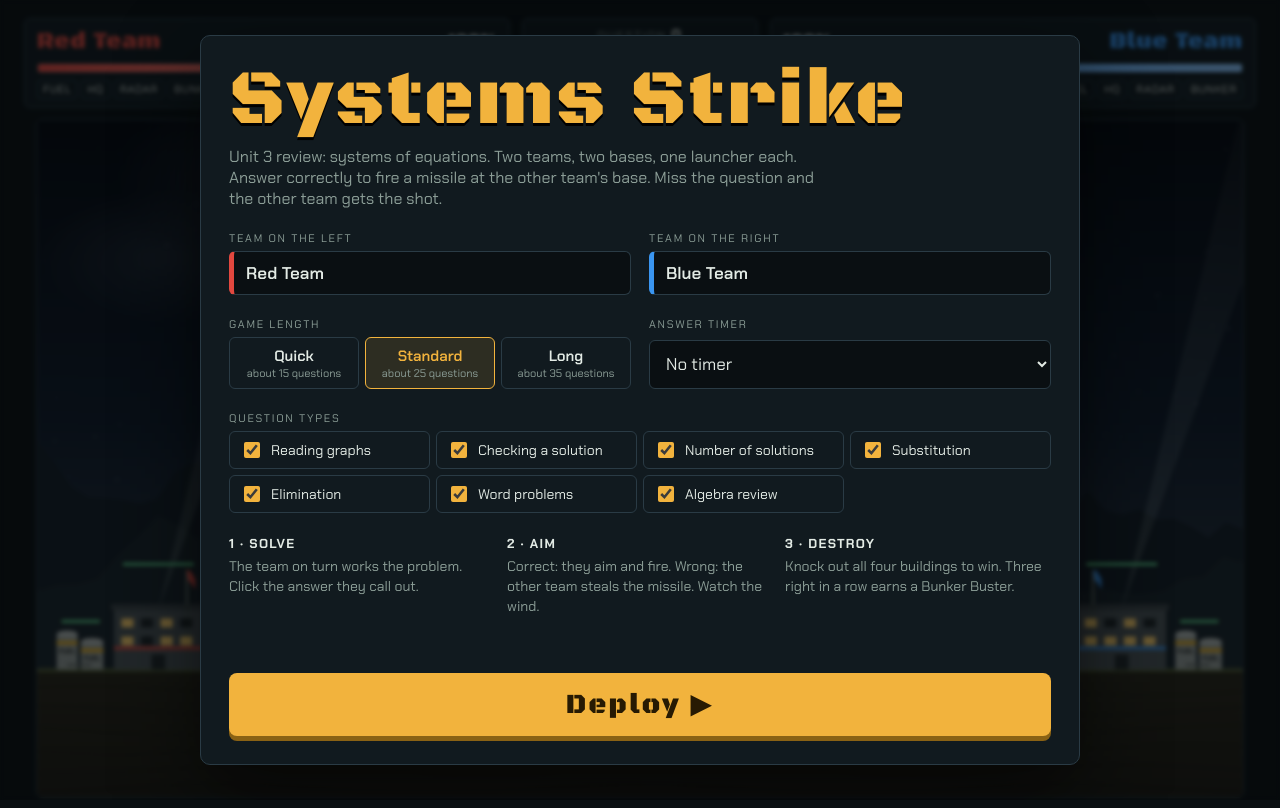
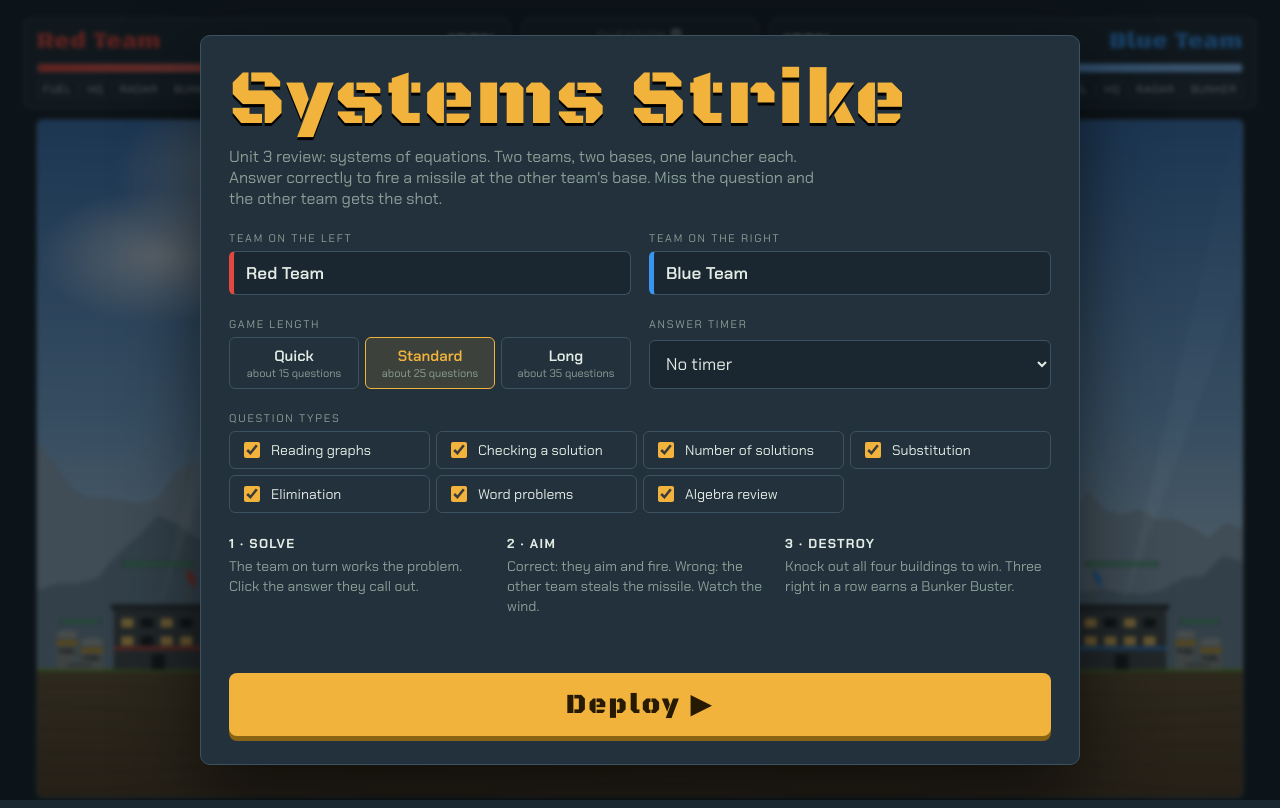
Before and after one commit to dgarvey-lang/Intermediate-Unit-3-Review-Game, a plain HTML site: page index.html in a window 1280 px wide. Drawn offline with Linux system fonts and the light colour scheme; animation ran at ten frames a second; a web font is replaced by a local one.

Commit message:
Brighten the battlefield to a daytime scene
Co-Authored-By: Claude Opus 5.5 <noreply@anthropic.com>
Claude-Session: https://claude.ai/code/session_01G57LkRMuVCdxCLE9ZcP3Hc

```diff
--- a/index.html
+++ b/index.html
@@ -11,7 +11,7 @@
 <style>
 /* Layout: night-ops command console. HUD strip on top, 16:9 battlefield below, a paper "briefing card" floats over it for each question. Single dark look by design. */
 :root{
-  --night:#0a0f12; --panel:#111a1f; --panel-2:#172229; --line:#2a3b45; --text:#e3ebe5; --muted:#8c9e97;
+  --night:#1b2730; --panel:#22313b; --panel-2:#2a3a45; --line:#3d5260; --text:#e3ebe5; --muted:#8c9e97;
   --amber:#f2b33d; --amber-ink:#271a03;
   --paper:#eef0e5; --paper-2:#e2e6d7; --ink:#1b231f; --ink-soft:#56625b; --grid:#d2d8c8; --axis:#6f7a72;
   --good:#2fa86d; --bad:#d9463e;
@@ -884,30 +884,30 @@ function draw(){
   const sk=reduced?0:shake;
   ctx.setTransform(scale,0,0,scale,rnd(-sk,sk)*scale,rnd(-sk,sk)*scale);
   // sky
-  let g=ctx.createLinearGradient(0,0,0,H);g.addColorStop(0,'#05080f');g.addColorStop(.45,'#101b2a');g.addColorStop(.75,'#2a3340');g.addColorStop(1,'#3b3a36');
+  let g=ctx.createLinearGradient(0,0,0,H);g.addColorStop(0,'#3f78b8');g.addColorStop(.45,'#7fb0dc');g.addColorStop(.75,'#c7dbe6');g.addColorStop(1,'#efd9b0');
   ctx.fillStyle=g;ctx.fillRect(-40,-40,W+80,H+80);
-  for(const s of stars){ctx.globalAlpha=.35+.35*Math.sin(tNow*1.3+s.p);ctx.fillStyle='#e8eef5';ctx.fillRect(s.x,s.y,s.r,s.r)}
+  for(const s of stars){ctx.globalAlpha=0;ctx.fillStyle='#e8eef5';ctx.fillRect(s.x,s.y,s.r,s.r)}
   ctx.globalAlpha=1;
   // moon
-  g=ctx.createRadialGradient(1250,130,10,1250,130,140);g.addColorStop(0,'rgba(230,236,220,.35)');g.addColorStop(1,'rgba(230,236,220,0)');ctx.fillStyle=g;ctx.fillRect(1100,0,300,300);
-  ctx.fillStyle='#e9ecdf';ctx.beginPath();ctx.arc(1250,130,30,0,7);ctx.fill();ctx.fillStyle='rgba(160,165,150,.35)';ctx.beginPath();ctx.arc(1240,122,7,0,7);ctx.arc(1262,140,5,0,7);ctx.arc(1254,118,3.5,0,7);ctx.fill();
+  g=ctx.createRadialGradient(1250,130,10,1250,130,140);g.addColorStop(0,'rgba(255,240,200,.55)');g.addColorStop(1,'rgba(255,240,200,0)');ctx.fillStyle=g;ctx.fillRect(1100,0,300,300);
+  ctx.fillStyle='#fff6d8';ctx.beginPath();ctx.arc(1250,130,30,0,7);ctx.fill();ctx.fillStyle='rgba(0,0,0,0)';ctx.beginPath();ctx.arc(1240,122,7,0,7);ctx.arc(1262,140,5,0,7);ctx.arc(1254,118,3.5,0,7);ctx.fill();
   // clouds
-  for(const c of clouds){ctx.save();ctx.translate(c.x,c.y);ctx.scale(c.s,c.s*.55);g=ctx.createRadialGradient(0,0,10,0,0,140);g.addColorStop(0,'rgba(120,135,150,.16)');g.addColorStop(1,'rgba(120,135,150,0)');ctx.fillStyle=g;ctx.beginPath();ctx.arc(0,0,140,0,7);ctx.fill();ctx.restore()}
+  for(const c of clouds){ctx.save();ctx.translate(c.x,c.y);ctx.scale(c.s,c.s*.55);g=ctx.createRadialGradient(0,0,10,0,0,140);g.addColorStop(0,'rgba(255,255,255,.7)');g.addColorStop(1,'rgba(255,255,255,0)');ctx.fillStyle=g;ctx.beginPath();ctx.arc(0,0,140,0,7);ctx.fill();ctx.restore()}
   // mountains
   const mtn=(pts,col)=>{ctx.fillStyle=col;ctx.beginPath();ctx.moveTo(0,H);pts.forEach(p=>ctx.lineTo(p[0],p[1]));ctx.lineTo(W,H);ctx.fill()};
-  mtn(mtnFar,'#141d26');mtn(mtnNear,'#1a242b');
+  mtn(mtnFar,'#93acc0');mtn(mtnNear,'#7590a3');
   // searchlights
   if(S){ctx.save();ctx.globalCompositeOperation='lighter';S.teams.forEach((tm,i)=>{const hq=tm.structs[1];if(hq.dead)return;const bx=hq.x+hq.w/2,by=hq.y-hq.h,a=-Math.PI/2+Math.sin(tNow*.35+i*2)*.55;
     const L=900,sp=.06,x1=bx+Math.cos(a-sp)*L,y1=by+Math.sin(a-sp)*L,x2=bx+Math.cos(a+sp)*L,y2=by+Math.sin(a+sp)*L;
-    const lg=ctx.createLinearGradient(bx,by,bx+Math.cos(a)*L,by+Math.sin(a)*L);lg.addColorStop(0,'rgba(220,230,210,.13)');lg.addColorStop(1,'rgba(220,230,210,0)');ctx.fillStyle=lg;ctx.beginPath();ctx.moveTo(bx,by);ctx.lineTo(x1,y1);ctx.lineTo(x2,y2);ctx.fill()});ctx.restore()}
+    const lg=ctx.createLinearGradient(bx,by,bx+Math.cos(a)*L,by+Math.sin(a)*L);lg.addColorStop(0,'rgba(255,255,240,.06)');lg.addColorStop(1,'rgba(220,230,210,0)');ctx.fillStyle=lg;ctx.beginPath();ctx.moveTo(bx,by);ctx.lineTo(x1,y1);ctx.lineTo(x2,y2);ctx.fill()});ctx.restore()}
   // terrain
   ctx.beginPath();ctx.moveTo(-40,H+40);ctx.lineTo(-40,terrain[0]);for(let i=0;i<terrain.length;i++)ctx.lineTo(i*2,terrain[i]);ctx.lineTo(W+40,terrain[terrain.length-1]);ctx.lineTo(W+40,H+40);ctx.closePath();
-  ctx.save();g=ctx.createLinearGradient(0,380,0,H);g.addColorStop(0,'#3a3d2a');g.addColorStop(.4,'#33301f');g.addColorStop(1,'#1d1a13');ctx.fillStyle=g;ctx.fill();ctx.clip();
-  ctx.globalAlpha=.18;ctx.strokeStyle='#000';ctx.lineWidth=2;for(let y=420;y<H;y+=26){ctx.beginPath();for(let x=0;x<=W;x+=40)ctx.lineTo(x,y+Math.sin(x/90+y)*6);ctx.stroke()}ctx.globalAlpha=1;
+  ctx.save();g=ctx.createLinearGradient(0,380,0,H);g.addColorStop(0,'#7d8f4c');g.addColorStop(.4,'#7a6a46');g.addColorStop(1,'#56442d');ctx.fillStyle=g;ctx.fill();ctx.clip();
+  ctx.globalAlpha=.12;ctx.strokeStyle='#000';ctx.lineWidth=2;for(let y=420;y<H;y+=26){ctx.beginPath();for(let x=0;x<=W;x+=40)ctx.lineTo(x,y+Math.sin(x/90+y)*6);ctx.stroke()}ctx.globalAlpha=1;
   for(const s of scorches){g=ctx.createRadialGradient(s.x,s.y,4,s.x,s.y,s.r);g.addColorStop(0,'rgba(8,6,4,.75)');g.addColorStop(1,'rgba(8,6,4,0)');ctx.fillStyle=g;ctx.fillRect(s.x-s.r,s.y-s.r,s.r*2,s.r*2)}
   ctx.restore();
-  ctx.strokeStyle='#4f5a33';ctx.lineWidth=4;ctx.beginPath();for(let i=0;i<terrain.length;i++)ctx.lineTo(i*2,terrain[i]+1);ctx.stroke();
-  ctx.strokeStyle='rgba(150,165,110,.35)';ctx.lineWidth=1.2;ctx.beginPath();for(let i=0;i<terrain.length;i++)ctx.lineTo(i*2,terrain[i]-.5);ctx.stroke();
+  ctx.strokeStyle='#5f8a32';ctx.lineWidth=5;ctx.beginPath();for(let i=0;i<terrain.length;i++)ctx.lineTo(i*2,terrain[i]+1);ctx.stroke();
+  ctx.strokeStyle='rgba(170,210,110,.6)';ctx.lineWidth=1.2;ctx.beginPath();for(let i=0;i<terrain.length;i++)ctx.lineTo(i*2,terrain[i]-.5);ctx.stroke();
   if(S){
     for(const tm of S.teams){for(const s of tm.structs)drawStruct(s,tm);drawLauncher(tm)}
     for(const tm of S.teams)if(tm.lastImpact&&(S.phase==='aim'&&S.shooter===tm.i)){const p=tm.lastImpact;ctx.strokeStyle=tm.color;ctx.lineWidth=2.5;ctx.globalAlpha=.85;ctx.beginPath();ctx.moveTo(p.x-9,p.y-9);ctx.lineTo(p.x+9,p.y+9);ctx.moveTo(p.x+9,p.y-9);ctx.lineTo(p.x-9,p.y+9);ctx.stroke();ctx.font='600 13px "Chakra Petch",sans-serif';ctx.fillStyle=tm.color;ctx.textAlign='center';ctx.fillText('last shot',p.x,p.y-16);ctx.globalAlpha=1}
```
